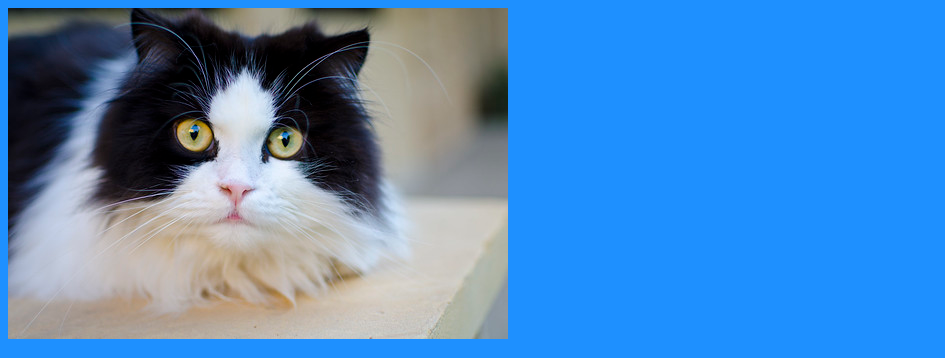
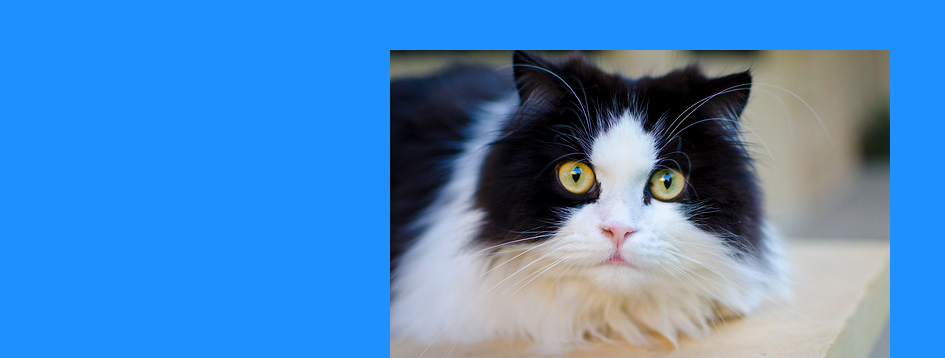
Before and after one commit to ARTCREATEE/Critical-Design-, a plain HTML site: page index.html in a window 1280 px wide. Shown: the top 358 px of the page, without its empty margins (0-945 px from the left). Drawn offline with Linux system fonts and the light colour scheme.

Commit message:
Update styles.css
added container styles

```diff
--- a/assets/css/styles.css
+++ b/assets/css/styles.css
@@ -7,3 +7,9 @@
 body {
 	background-color: dodgerblue;
 }
+
+.container {
+   width: 500px;
+	margin: 50px  auto;
+	text-align: center;
+}
```
